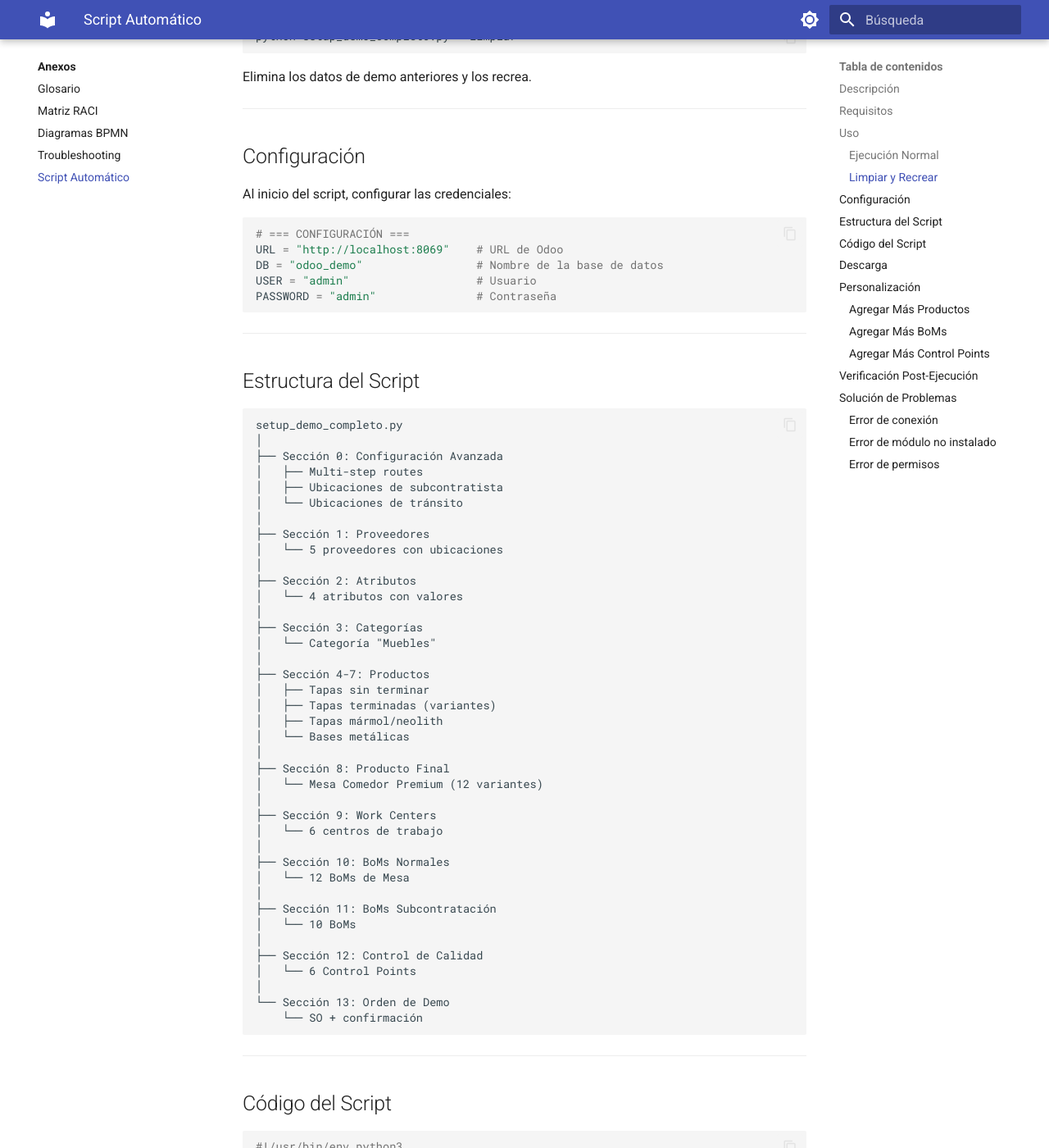
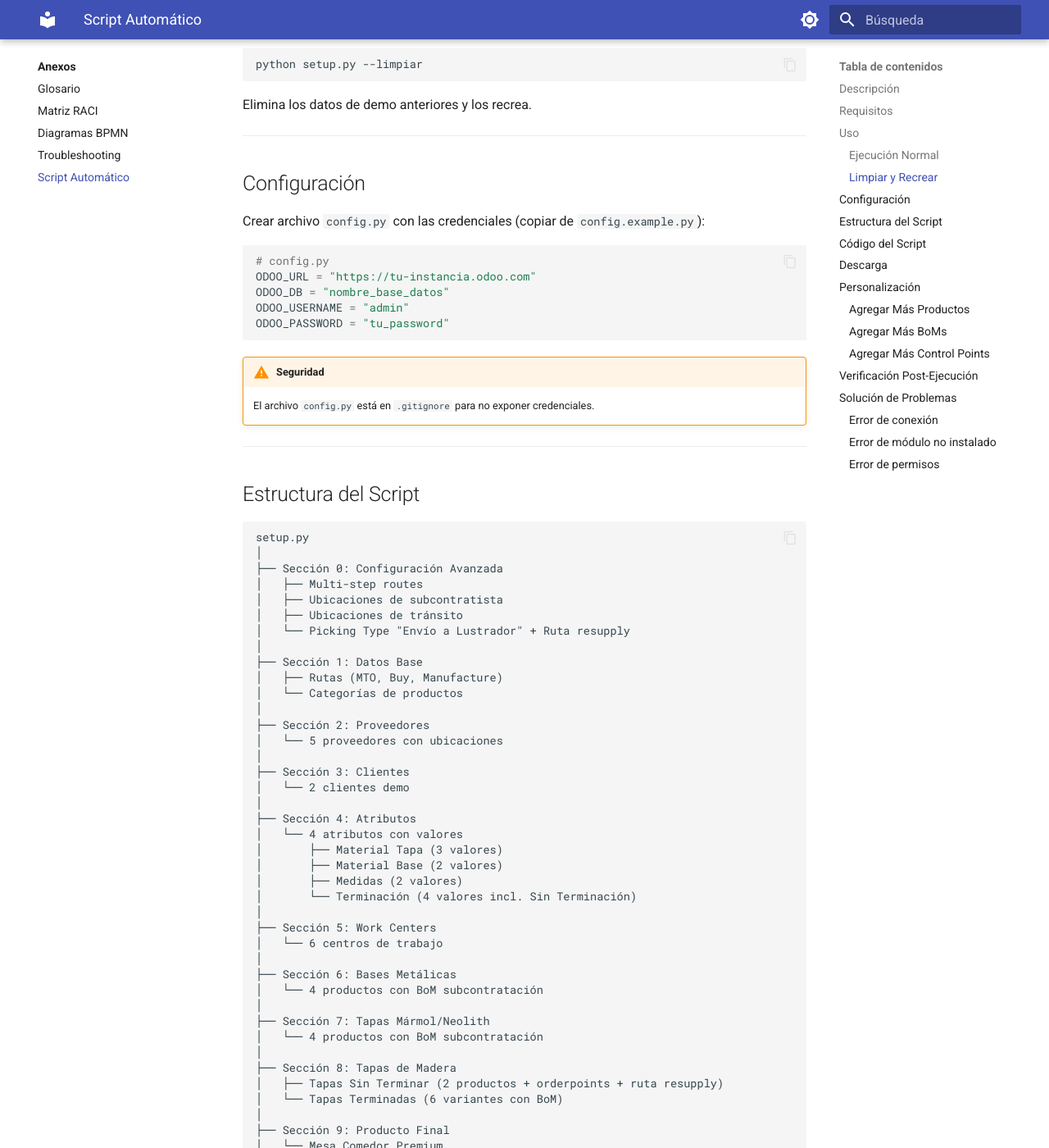
Before and after one commit to NLinks-SA/azul-ba, an MkDocs documentation site: the page built from docs/anexos/script.md, in a window 1280 px wide and 1400 px high, scrolled down 1154 px. Shown: the whole window at 82% size. Built offline with MkDocs 1.6.1 and Material for MkDocs 9.7.7, drawn with Linux system fonts in a browser that asks for light colours; some of the changed text lies outside the part shown.

Commit message:
feat: Add Terminación attribute to Mesa and visible transfers
Changes:
- Add Terminación attribute to Mesa (Sin Terminación, Lustre Mate/Brillante/Natural)
- Create valid BoM combinations (20 of 48 variants)
- Add orderpoints for Tapa Sin Terminar (auto PO to Carpintería)
- Add visible transfer flow: Stock → Lustrador via "Envío a Lustrador" picking type
- Create "Resupply Lustrador" route for manual transfer visibility
- Separate config.py for credentials (excluded from git)
- Update documentation with new flow diagrams

🤖 Generated with [Claude Code](https://claude.com/claude-code)

Co-Authored-By: Claude <noreply@anthropic.com>

````diff
--- a/docs/anexos/script.md
+++ b/docs/anexos/script.md
@@ -4,7 +4,7 @@ Script Python para automatizar toda la configuración del demo.
 
 ## Descripción
 
-El script `setup_demo_completo.py` automatiza:
+El script `setup.py` automatiza:
 
 - Configuración del sistema
 - Creación de proveedores
@@ -12,6 +12,7 @@ El script `setup_demo_completo.py` automatiza:
 - Creación de BoMs
 - Creación de Work Centers
 - Creación de Control Points de calidad
+- Reglas de reabastecimiento (orderpoints) para PO automáticas
 - Orden de demo para verificar el flujo
 
 ---
@@ -30,7 +31,7 @@ El script `setup_demo_completo.py` automatiza:
 ### Ejecución Normal
 
 ```bash
-python setup_demo_completo.py
+python setup.py
 ```
 
 Crea toda la configuración sin eliminar datos existentes.
@@ -38,7 +39,7 @@ Crea toda la configuración sin eliminar datos existentes.
 ### Limpiar y Recrear
 
 ```bash
-python setup_demo_completo.py --limpiar
+python setup.py --limpiar
 ```
 
 Elimina los datos de demo anteriores y los recrea.
@@ -47,60 +48,75 @@ Elimina los datos de demo anteriores y los recrea.
 
 ## Configuración
 
-Al inicio del script, configurar las credenciales:
+Crear archivo `config.py` con las credenciales (copiar de `config.example.py`):
 
 ```python
-# === CONFIGURACIÓN ===
-URL = "http://localhost:8069"    # URL de Odoo
-DB = "odoo_demo"                 # Nombre de la base de datos
-USER = "admin"                   # Usuario
-PASSWORD = "admin"               # Contraseña
+# config.py
+ODOO_URL = "https://tu-instancia.odoo.com"
+ODOO_DB = "nombre_base_datos"
+ODOO_USERNAME = "admin"
+ODOO_PASSWORD = "tu_password"
 ```
+
+!!! warning "Seguridad"
+    El archivo `config.py` está en `.gitignore` para no exponer credenciales.
 
 ---
 
 ## Estructura del Script
 
 ```
-setup_demo_completo.py
+setup.py
 │
 ├── Sección 0: Configuración Avanzada
 │   ├── Multi-step routes
 │   ├── Ubicaciones de subcontratista
-│   └── Ubicaciones de tránsito
+│   ├── Ubicaciones de tránsito
+│   └── Picking Type "Envío a Lustrador" + Ruta resupply
 │
-├── Sección 1: Proveedores
+├── Sección 1: Datos Base
+│   ├── Rutas (MTO, Buy, Manufacture)
+│   └── Categorías de productos
+│
+├── Sección 2: Proveedores
 │   └── 5 proveedores con ubicaciones
 │
-├── Sección 2: Atributos
+├── Sección 3: Clientes
+│   └── 2 clientes demo
+│
+├── Sección 4: Atributos
 │   └── 4 atributos con valores
+│       ├── Material Tapa (3 valores)
+│       ├── Material Base (2 valores)
+│       ├── Medidas (2 valores)
+│       └── Terminación (4 valores incl. Sin Terminación)
 │
-├── Sección 3: Categorías
-│   └── Categoría "Muebles"
-│
-├── Sección 4-7: Productos
-│   ├── Tapas sin terminar
-│   ├── Tapas terminadas (variantes)
-│   ├── Tapas mármol/neolith
-│   └── Bases metálicas
-│
-├── Sección 8: Producto Final
-│   └── Mesa Comedor Premium (12 variantes)
-│
-├── Sección 9: Work Centers
+├── Sección 5: Work Centers
 │   └── 6 centros de trabajo
 │
-├── Sección 10: BoMs Normales
-│   └── 12 BoMs de Mesa
+├── Sección 6: Bases Metálicas
+│   └── 4 productos con BoM subcontratación
 │
-├── Sección 11: BoMs Subcontratación
-│   └── 10 BoMs
+├── Sección 7: Tapas Mármol/Neolith
+│   └── 4 productos con BoM subcontratación
 │
-├── Sección 12: Control de Calidad
+├── Sección 8: Tapas de Madera
+│   ├── Tapas Sin Terminar (2 productos + orderpoints + ruta resupply)
+│   └── Tapas Terminadas (6 variantes con BoM)
+│
+├── Sección 9: Producto Final
+│   └── Mesa Comedor Premium
+│       ├── 48 variantes totales
+│       └── 20 con BoM (combinaciones válidas)
+│
+├── Sección 10: BoMs Mesa
+│   └── 20 BoMs con operaciones
+│
+├── Sección 11: Control de Calidad
 │   └── 6 Control Points
 │
-└── Sección 13: Orden de Demo
-    └── SO + confirmación
+└── Sección 12: Orden de Demo
+    └── SO para verificar flujo
 ```
 
 ---
@@ -178,7 +194,8 @@ def get_route(route_name):
 El script completo está disponible en el repositorio:
 
 ```
-/setup_demo_completo.py
+/setup.py
+/config.example.py
 ```
 
 ---
````
Also changed, not shown: config.example.py (added, +7 -0 lines), docs/index.md (+12 -9 lines), docs/parte2/02-atributos.md (+24 -11 lines), docs/parte2/04-producto-final.md (+32 -20 lines), setup.py (+212 -24 lines), 1 other file.
